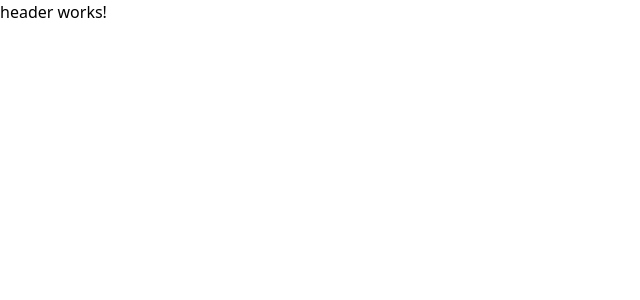
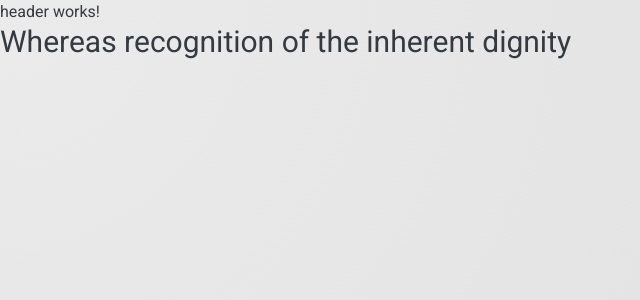
Before and after one commit to stekug/adbrag, an Angular app: page / in a window 1280 px wide. Shown: the top 300 px of the page, without its empty margins (0-640 px from the left). Built offline with nearby package versions, Linux system fonts and the light colour scheme.

Commit message:
add roboto font

```diff
--- a/src/app/header/header/header.component.html
+++ b/src/app/header/header/header.component.html
@@ -1 +1,2 @@
-<p class="bg-accentGreen">header works!</p>
+<p class="">header works!</p>
+<p class="text-3xl">Whereas recognition of the inherent dignity</p>
--- a/src/styles.css
+++ b/src/styles.css
@@ -1,4 +1,5 @@
-/* You can add global styles to this file, and also import other style files */
+@import url('https://fonts.googleapis.com/css2?family=Roboto:ital,wght@0,100..900;1,100..900&display=swap');
+
 @import 'tailwindcss';
 
 @theme {
@@ -10,3 +11,20 @@
   --color-secondaryGreen: #5dfcb9;
   --color-secondaryRed: #fa5252;
 }
+
+* {
+  box-sizing: border-box;
+}
+
+html {
+  height: 100%;
+}
+
+body {
+  font-family: 'Roboto', sans-serif;
+  background: radial-gradient(circle at top left, #ebebeb, #dcdcdc);
+  color: #343a40;
+  margin: 0;
+  padding: 0;
+  height: 100%;
+}
```
